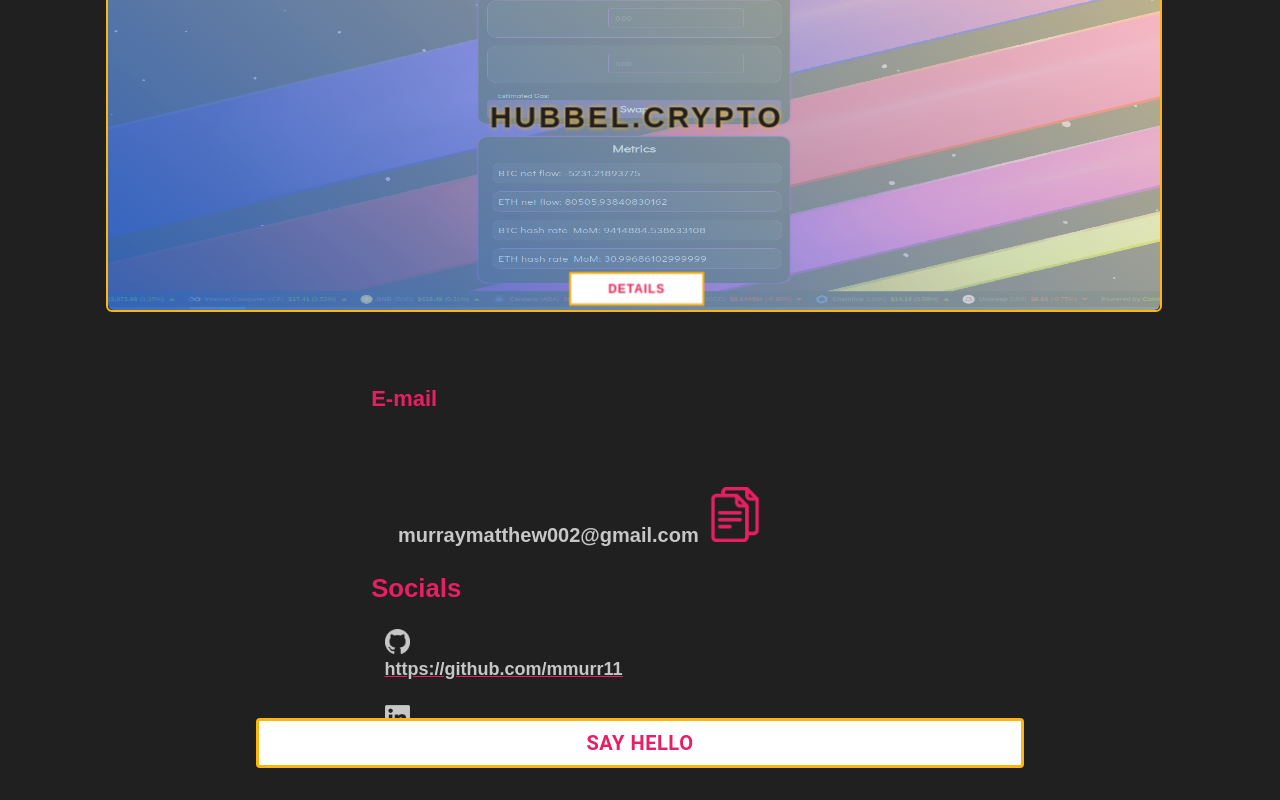
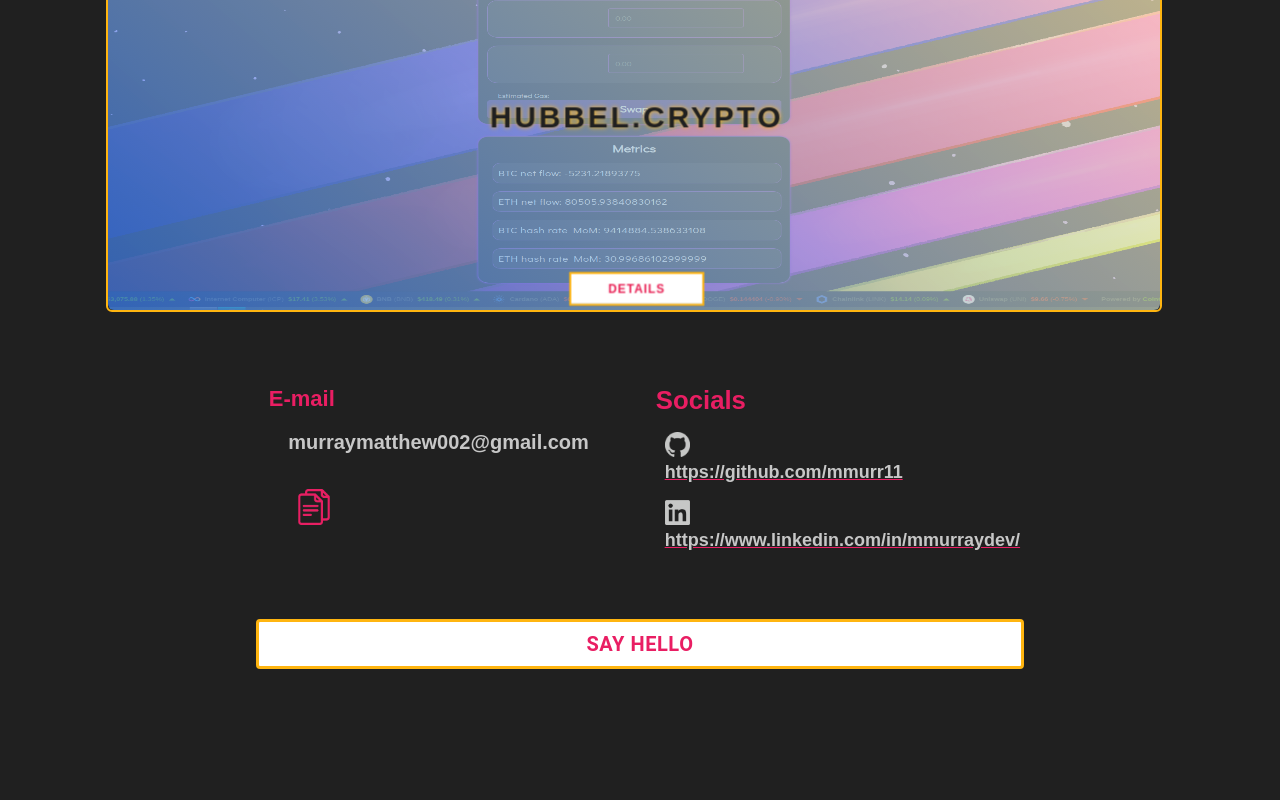
Before and after one commit to mmurr11/Portfolio-2, a React (Create React App) app: page / in a window 1280 px wide. Shown: the part 2648-3448 px from the top of the page. After the commit the page ends 3349 px from the top, so only its background shows below. Built offline with nearby package versions, Linux system fonts and the light colour scheme.

Commit message:
width fix

```diff
--- a/src/Components/Hello/ContactContainer.js
+++ b/src/Components/Hello/ContactContainer.js
@@ -92,7 +92,7 @@
 };
 
 const Info = styled.div`
-  max-width: 58%;
+  width: 58%;
   max-height: 30rem;
   color: white;
   display: flex;
@@ -100,7 +100,7 @@
   justify-content: space-between;
   align-items: top;
   margin-bottom: 2.5%;
-  @media (max-width: 1300px) {
+  @media (max-width: 768px) {
     flex-direction: column;
     align-items: left;
   }
@@ -153,6 +153,7 @@
   color: #e91e63;
   font-weight: 600;
   text-decoration: none;
+  margin-bottom: 2.5%;
 `;
 
 const Icons = styled.ul`
```
